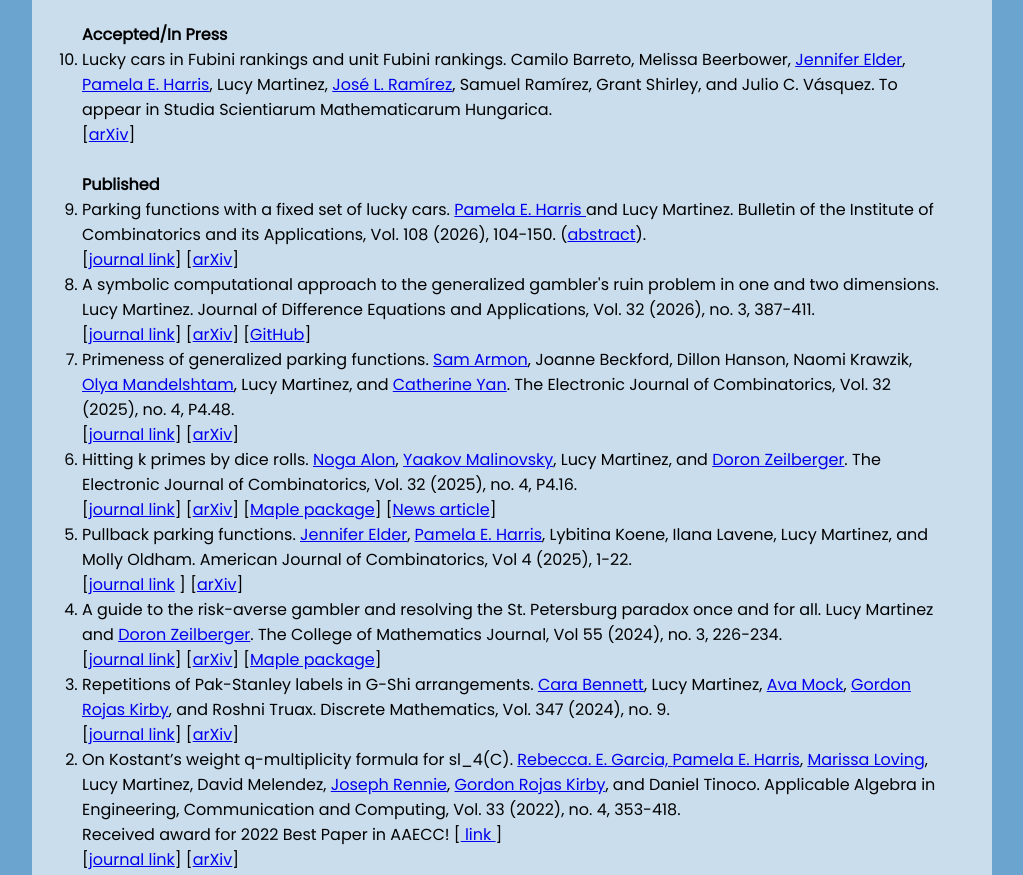
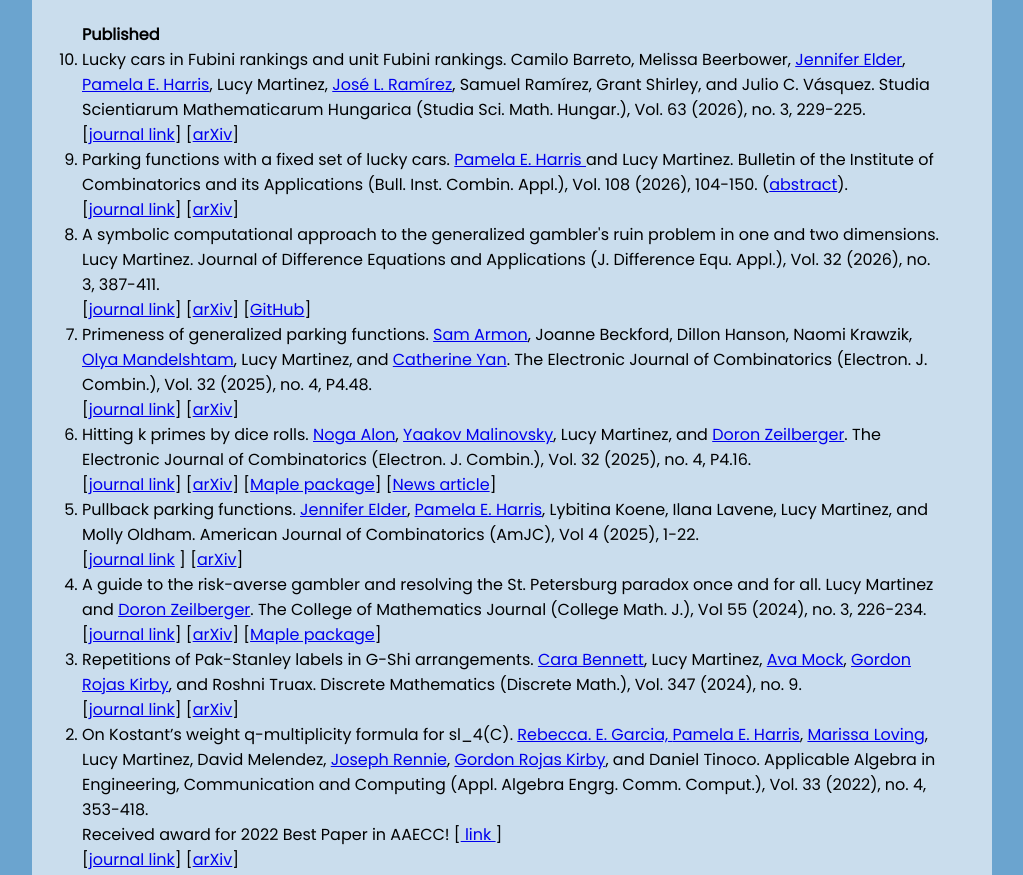
Before and after one commit to marti310/marti310.github.io, a plain HTML site: page research.html in a window 1280 px wide. Shown: the part 1047-1922 px from the top of the page, without its empty margins (128-1151 px from the left). Drawn offline with Linux system fonts and the light colour scheme; some icons are missing.

Commit message:
Update research.html

```diff
--- a/research.html
+++ b/research.html
@@ -99,7 +99,7 @@
 
 	<br>
 
-	<h4>Accepted/In Press</h4>
+	<!-- <h4>Accepted/In Press</h4>
 	<ol reversed>
 		<li> Lucky cars in Fubini rankings and unit Fubini rankings.
 		     Camilo Barreto, Melissa Beerbower,
@@ -113,18 +113,30 @@
 		    [<a href="https://arxiv.org/abs/2510.27574" target="_blank">arXiv</a>] </li>
 	</ol>
 
-	<br>
+	<br> -->
 
 	<h4>Published</h4>
 	<ol reversed>
+		<li> Lucky cars in Fubini rankings and unit Fubini rankings.
+		     Camilo Barreto, Melissa Beerbower,
+			 <a href="https://sites.google.com/missouriwestern.edu/jennifer-elder/" target="_blank">
+               	        Jennifer Elder</a>,
+			 <a href="https://www.pamelaeharris.com/" target="_blank">
+               	        Pamela E. Harris</a>, Lucy Martinez,
+			 <a href="https://sites.google.com/site/ramirezrjl/home?authuser=2" target="_blank">
+	              Jose&#769 L. Rami&#769rez</a>, Samuel Rami&#769rez, Grant Shirley, and Julio C. Va&#769squez.
+		     Studia Scientiarum Mathematicarum Hungarica (Studia Sci. Math. Hungar.), Vol. 63 (2026), no. 3, 229-225.</br>
+			[<a href="https://doi.org/10.1556/012.2026.04358" target="_blank">journal link</a>]
+		    [<a href="https://arxiv.org/abs/2510.27574" target="_blank">arXiv</a>] </li>
+
 		<li> Parking functions with a fixed set of lucky cars.
 		    <a href="https://www.pamelaeharris.com/" target="_blank"> Pamela E. Harris </a> and Lucy Martinez.
-	        Bulletin of the Institute of Combinatorics and its Applications, Vol. 108 (2026), 104-150. (<a href="https://pages.mtu.edu/~kreher/BICA/Abstracts/BICA2024-51-Abstract.pdf" target="_blank">abstract</a>).</br>
+	        Bulletin of the Institute of Combinatorics and its Applications (Bull. Inst. Combin. Appl.), Vol. 108 (2026), 104-150. (<a href="https://pages.mtu.edu/~kreher/BICA/Abstracts/BICA2024-51-Abstract.pdf" target="_blank">abstract</a>).</br>
 			[<a href="https://bica.the-ica.org/Volumes/108//Reprints/BICA2024-51-Reprint.pdf" target="_blank">journal link</a>]
 		    [<a href="https://arxiv.org/abs/2410.08057" target="_blank">arXiv</a>] </li>
 
 		<li> A symbolic computational approach to the generalized gambler's ruin problem in one and two dimensions. Lucy Martinez.
-			Journal of Difference Equations and Applications, Vol. 32 (2026), no. 3, 387-411.</br>
+			Journal of Difference Equations and Applications (J. Difference Equ. Appl.), Vol. 32 (2026), no. 3, 387-411.</br>
 		    [<a href="https://doi.org/10.1080/10236198.2025.2603390" target="_blank">journal link</a>]
 		    [<a href="https://arxiv.org/abs/2412.07667" target="_blank">arXiv</a>]
 		    [<a href="https://github.com/marti310/Gamblers-Ruin" target="_blank">GitHub</a>] </li>
@@ -137,7 +149,7 @@
 	              Olya Mandelshtam</a>,
 		      Lucy Martinez, and
 	              <a href="https://people.tamu.edu/~huafei-yan/" target="_blank">
-	              Catherine Yan</a>. The Electronic Journal of Combinatorics, Vol. 32 (2025), no. 4, P4.48. </br>
+	              Catherine Yan</a>. The Electronic Journal of Combinatorics (Electron. J. Combin.), Vol. 32 (2025), no. 4, P4.48. </br>
 		    [<a href="https://doi.org/10.37236/13576" target="_blank">journal link</a>] [<a href="https://arxiv.org/abs/2410.22232" target="_blank">arXiv</a>] </li>
 
 		<li> Hitting k primes by dice rolls.
@@ -147,7 +159,7 @@
                	      Yaakov Malinovsky</a>,
 		    Lucy Martinez, and
 		    <a href="https://sites.math.rutgers.edu/~zeilberg/" target="_blank">
-               	      Doron Zeilberger</a>. The Electronic Journal of Combinatorics, Vol. 32 (2025), no. 4, P4.16. </br>
+               	      Doron Zeilberger</a>. The Electronic Journal of Combinatorics (Electron. J. Combin.), Vol. 32 (2025), no. 4, P4.16. </br>
 			[<a href="https://doi.org/10.37236/13878" target="_blank">journal link</a>]
 		    [<a href="https://arxiv.org/abs/2502.08096" target="_blank">arXiv</a>]
 		    [<a href="https://sites.math.rutgers.edu/~zeilberg/mamarim/mamarimhtml/primesk.html" target="_blank">Maple package</a>]
@@ -159,12 +171,13 @@
 		        <a href="https://www.pamelaeharris.com/" target="_blank">
                	        Pamela E. Harris</a>,
 		        Lybitina Koene, Ilana Lavene, Lucy Martinez, and Molly Oldham.
-		        American Journal of Combinatorics, Vol 4 (2025), 1-22.
+		        American Journal of Combinatorics (AmJC), Vol 4 (2025), 1-22.
 	                </br> [<a href="https://doi.org/10.63151/amjc.v4i.21" target="_blank">journal link</a> ] [<a href="https://arxiv.org/abs/2503.17256" target="_blank">arXiv</a>] </li>
 
 		<li>  A guide to the risk-averse gambler and resolving the St. Petersburg paradox once and for all.
 			Lucy Martinez and
-		        <a href="https://sites.math.rutgers.edu/~zeilberg/" target="_blank"> Doron Zeilberger</a>. The College of Mathematics Journal, Vol 55 (2024), no. 3, 226-234. </br>
+		        <a href="https://sites.math.rutgers.edu/~zeilberg/" target="_blank"> Doron Zeilberger</a>.
+				The College of Mathematics Journal (College Math. J.), Vol 55 (2024), no. 3, 226-234. </br>
 		        [<a href="https://doi.org/10.1080/07468342.2024.2305103" target="_blank">journal link</a>]
 				[<a href="https://arxiv.org/abs/2308.00713" target="_blank">arXiv</a>]
 				[<a href="https://sites.math.rutgers.edu/~zeilberg/mamarim/mamarimhtml/stpete.html" target="_blank">Maple package</a>] </li>
@@ -177,7 +190,7 @@
                		Ava Mock</a>,
                		<a href="https://sites.google.com/view/girkirby/home" target="_blank">
                		Gordon Rojas Kirby</a>, and
-               		Roshni Truax. Discrete Mathematics, Vol. 347 (2024), no. 9.
+               		Roshni Truax. Discrete Mathematics (Discrete Math.), Vol. 347 (2024), no. 9.
 		        </br>[<a href="https://doi.org/10.1016/j.disc.2024.114064" target="_blank">journal link</a>] [<a href="https://arxiv.org/abs/2210.13613" target="_blank">arXiv</a>] </li>
 
 		<li> On Kostant’s weight q-multiplicity formula for sl_4(C).
@@ -193,7 +206,7 @@
                		Joseph Rennie</a>,
                		<a href="https://sites.google.com/view/girkirby/home" target="_blank">
                		Gordon Rojas Kirby</a>, and
-               		Daniel Tinoco. Applicable Algebra in Engineering, Communication and Computing, Vol. 33 (2022), no. 4, 353-418.
+               		Daniel Tinoco. Applicable Algebra in Engineering, Communication and Computing (Appl. Algebra Engrg. Comm. Comput.), Vol. 33 (2022), no. 4, 353-418.
 	                </br> Received award for 2022 Best Paper in AAECC! [<a href="https://link.springer.com/article/10.1007/s00200-023-00624-4" target=_blank"> link </a>]
 			</br> [<a href="https://rdcu.be/b6Z3v" target="_blank">journal link</a>] [<a href="https://arxiv.org/abs/2001.01270" target="_blank">arXiv</a>]
 		</li>
```
